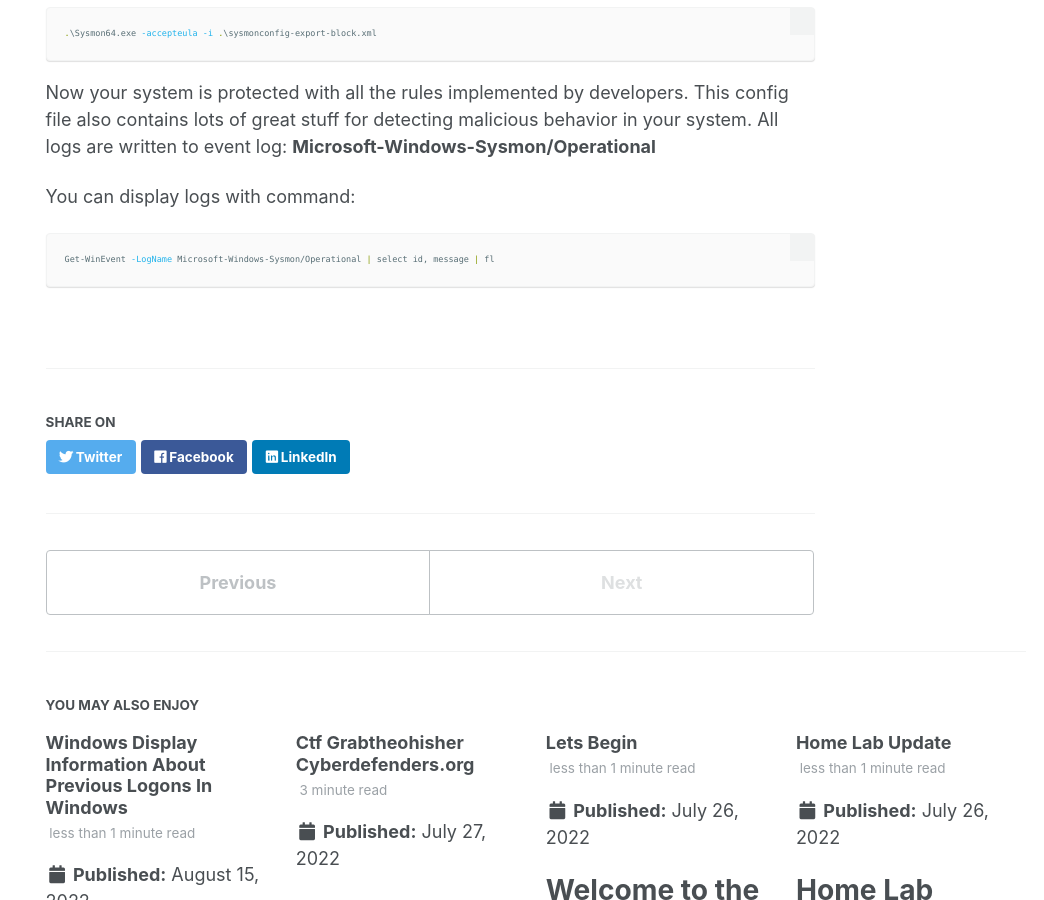
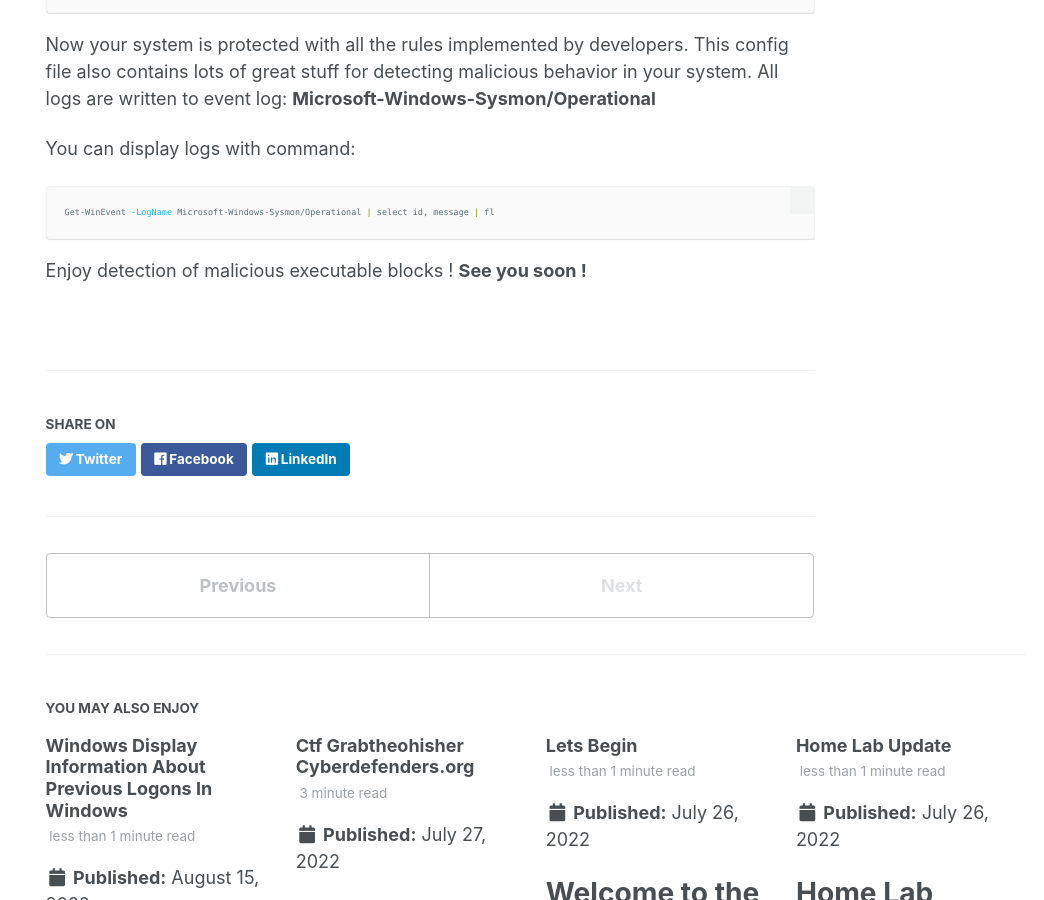
Before and after one commit to psocik/psocik.github.io, a Jekyll site: the page built from _posts/2022-08-21-sysmon-14-with-block-executable.md, in a window 1280 px wide and 900 px high, scrolled down 5327 px. Shown: the whole window, without its empty margins (236-1280 px from the left). Built offline with Jekyll 4.4.1, drawn with Linux system fonts in a browser that asks for light colours.

Commit message:
Update 2022-08-21-sysmon-14-with-block-executable.md

````diff
--- a/_posts/2022-08-21-sysmon-14-with-block-executable.md
+++ b/_posts/2022-08-21-sysmon-14-with-block-executable.md
@@ -217,3 +215,5 @@ You can display logs with command:
 ```powershell
 Get-WinEvent -LogName Microsoft-Windows-Sysmon/Operational | select id, message | fl
 ```
+Enjoy detection of malicious executable blocks !
+**See you soon !**
````
Also changed, not shown: other parts of _posts/2022-08-21-sysmon-14-with-block-executable.md (+0 -2 lines).
